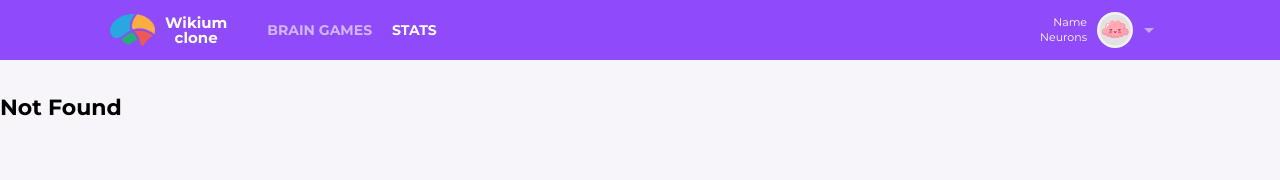
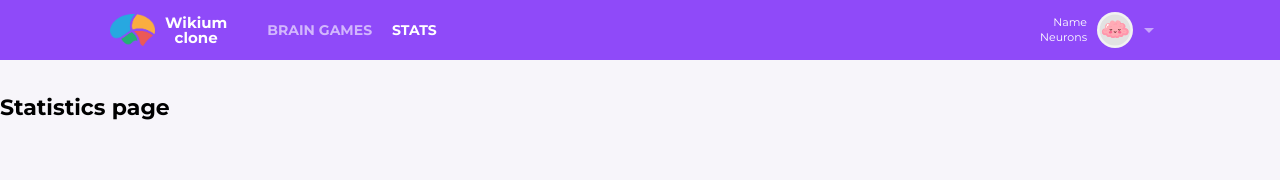
Before and after one commit to Ponomareva-Nina/Wikium-Clone, a React (Create React App) app in the folder client/: page /stats in a window 1280 px wide. Before the commit this address had no page. Shown: the top 180 px of the page. Built offline with nearby package versions, Linux system fonts and the light colour scheme.

Commit message:
add: add statics and accountPage plugs

```diff
--- a/client/src/App.tsx
+++ b/client/src/App.tsx
@@ -1,9 +1,11 @@
 import { Route, Routes } from "react-router-dom";
 import { Layout } from "./layout/Layout";
+import { AccountSettings } from "./pages/AccountSettings/AccountSettings";
 import { AuthPage } from "./pages/AuthPage/AuthPage";
 import { GamePage } from "./pages/GamePage/GamePage";
 import { RegistrationPage } from "./pages/RegistrationPage/RegistrationPage";
 import { StartPage } from "./pages/StartPage/StartPage";
+import { Statistics } from "./pages/Statistics/Statistics";
 
 function App() {
   return (
@@ -13,6 +15,8 @@ function App() {
         <Route path="/auth" element={<AuthPage />} />
         <Route path="/register" element={<RegistrationPage />} />
         <Route path="/games" element={<GamePage />} />
+        <Route path="/stats" element={<Statistics />} />
+        <Route path="/account" element={<AccountSettings />} />
         <Route path="*" element={<h1>Not Found</h1>} />
       </Routes>
     </Layout>
--- /dev/null
+++ b/client/src/pages/AccountSettings/AccountSettings.tsx
@@ -0,0 +1,3 @@
+export const AccountSettings = () => {
+  return <h1>Account Page</h1>;
+};
--- /dev/null
+++ b/client/src/pages/Statistics/Statistics.tsx
@@ -0,0 +1,3 @@
+export const Statistics = () => {
+  return <h1>Statistics page</h1>;
+};
```
